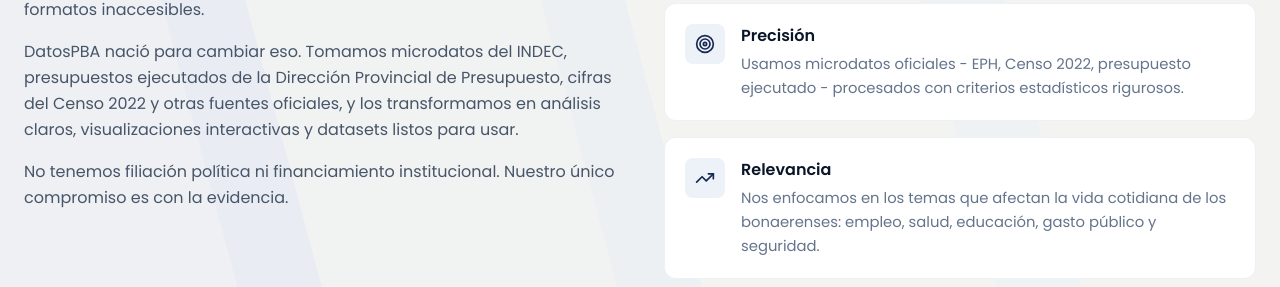
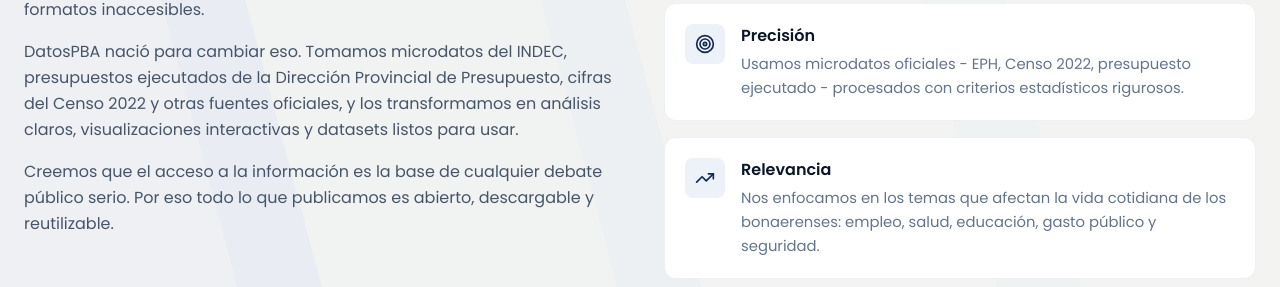
Before and after one commit to Sr4312/DatosPBA2.0, a React (Vite) app: page /quienes-somos in a window 1280 px wide. Shown: the part 841-1128 px from the top of the page. Built offline with nearby package versions, Linux system fonts and the light colour scheme; no server answers; the database is empty; a web font is replaced by a local one.

Commit message:
content: replace political disclaimer with open data statement

```diff
--- a/src/pages/QuienesSomos.jsx
+++ b/src/pages/QuienesSomos.jsx
@@ -154,8 +154,8 @@
               y datasets listos para usar.
             </p>
             <p>
-              No tenemos filiación política ni financiamiento institucional. Nuestro único
-              compromiso es con la evidencia.
+              Creemos que el acceso a la información es la base de cualquier debate público
+              serio. Por eso todo lo que publicamos es abierto, descargable y reutilizable.
             </p>
           </div>
         </m.div>
```
